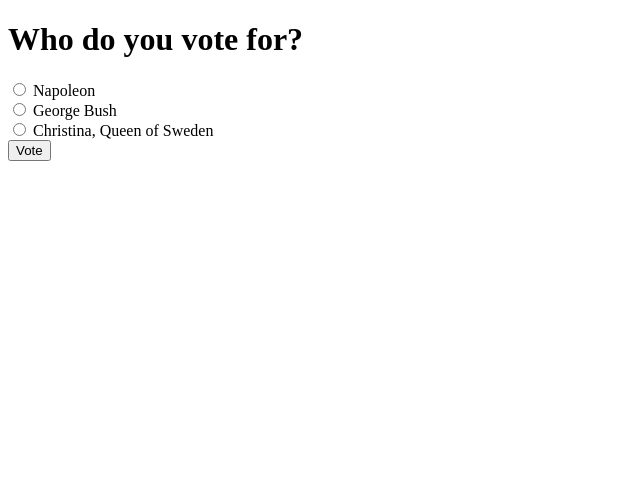
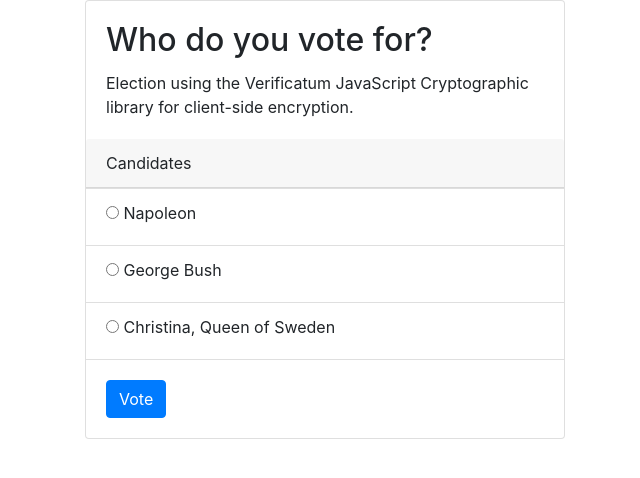
Before and after one commit to kth-tcs/trustfull-demonstrator, a Flask app: page / in a window 1280 px wide. Shown: the top 478 px of the page, without its empty margins (0-640 px from the left). Run offline with Flask 2, Linux system fonts and the light colour scheme; some libraries are stand-ins or nearby versions.

Commit message:
Update poll.html using Bootstrap
See:
- https://getbootstrap.com/
- https://getbootstrap.com/docs/4.4/components/card/

```diff
--- a/webdemo/templates/poll.html
+++ b/webdemo/templates/poll.html
@@ -2,17 +2,41 @@
 <html>
 
 <head>
+    <meta charset="utf-8">
+    <meta name="viewport" content="width=device-width, initial-scale=1, shrink-to-fit=no">
+    <link rel="stylesheet" href="https://stackpath.bootstrapcdn.com/bootstrap/4.4.1/css/bootstrap.min.css"
+        integrity="sha384-Vkoo8x4CGsO3+Hhxv8T/Q5PaXtkKtu6ug5TOeNV6gBiFeWPGFN9MuhOf23Q9Ifjh" crossorigin="anonymous">
     <title>{{ data.question }}</title>
 </head>
 
 <body>
-    <h1>{{ data.question }}</h1>
-    <form action="/poll">
-        {% for e in data.fields %}
-        <input type="radio" name="field" value="{{ e }}"> {{ e }}<br>
-        {% endfor %}
-        <input type="submit" value="Vote" />
-    </form>
+    <div class="container">
+        <div class="card" style="width: 30rem;">
+            <form action="/poll">
+                <div class="card-body">
+                    <h2 class="card-title">{{ data.question }}</h2>
+                    <p class="card-text">
+                        Election using the Verificatum JavaScript Cryptographic library for client-side encryption.
+                    </p>
+                </div>
+                <ul class="list-group list-group-flush">
+                    <div class="card-header">Candidates</div>
+                    {% for e in data.fields %}
+                    <li class="list-group-item">
+                        <div class="radio">
+                            <label>
+                                <input type="radio" name="field" value="{{ e }}"> {{ e }}<br>
+                            </label>
+                        </div>
+                    </li>
+                    {% endfor %}
+                </ul>
+                <div class="card-body">
+                    <button type="submit" class="btn btn-primary">Vote</button>
+                </div>
+            </form>
+        </div>
+    </div>
 </body>
 
 </html>
```
